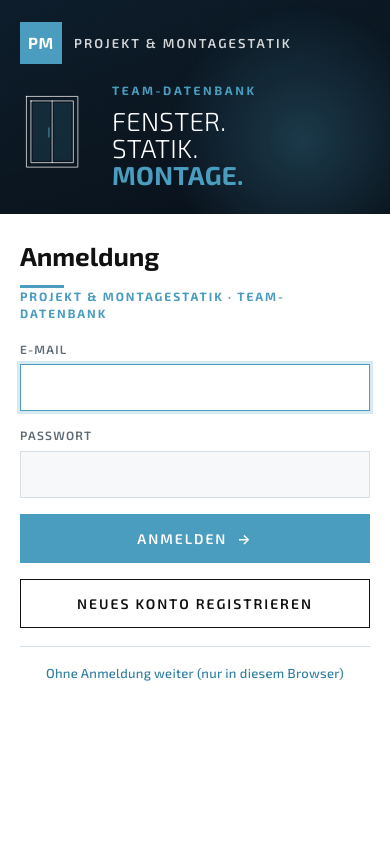
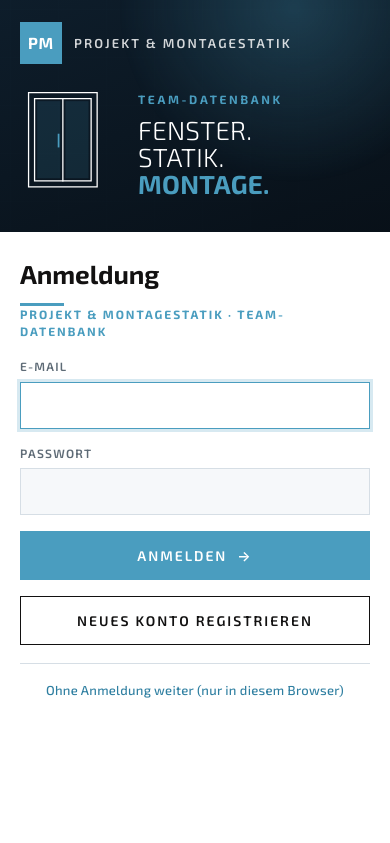
Before and after one commit to nikolaplaninic-niktos/schnitt-konfigurator, a plain HTML site: page index.html in a window 390 px wide. Shown: the top 843 px of the page. Drawn offline with nearby package versions, Linux system fonts and the light colour scheme.

Commit message:
Anmeldemaske mobil: Kopfbereich sichtbar animiert (Einfahren, größeres Fenster, Raster-Drift)
Co-Authored-By: Claude Opus 5.5 <noreply@anthropic.com>

```diff
--- a/index.html
+++ b/index.html
@@ -68,6 +68,8 @@ form{display:flex;flex-direction:column}
   background:linear-gradient(160deg,rgba(14,30,44,.9),rgba(8,16,24,.96)),linear-gradient(90deg,rgba(74,157,191,.09) 1px,transparent 1px) 0 0/48px 48px,linear-gradient(0deg,rgba(74,157,191,.09) 1px,transparent 1px) 0 0/48px 48px,#0B1620;
   clip-path:inset(0 100% 0 0);transition:clip-path 1s cubic-bezier(.77,0,.18,1)}
 .auth.in .authart{clip-path:inset(0 0 0 0)}
+.authart{animation:aaGrid 24s linear infinite}
+@keyframes aaGrid{to{background-position:0 0,48px 48px,48px 48px}}
 .authart::after{content:"";position:absolute;inset:auto -20% -40% auto;width:70%;aspect-ratio:1;background:radial-gradient(circle,rgba(74,157,191,.28),transparent 65%);animation:aaGlow 9s ease-in-out infinite alternate;pointer-events:none}
 @keyframes aaGlow{to{transform:translate(-18%,-14%) scale(1.15)}}
 .aa-top{display:flex;align-items:center;gap:12px;position:relative;z-index:1}
@@ -142,10 +144,14 @@ form{display:flex;flex-direction:column}
 .auth.out .authcard{transform:translateX(24px);opacity:0;transition:transform .45s ease,opacity .35s ease}
 @media (max-width:860px){
   .auth{grid-template-columns:1fr;grid-template-rows:auto 1fr}
-  .authart{padding:22px 20px 26px;gap:18px;clip-path:inset(0 0 100% 0)}
-  .auth.in .authart{clip-path:inset(0 0 0 0)}
-  .aa-mid{grid-template-columns:auto minmax(0,1fr);gap:20px}
-  .aa-win{width:72px}
+  .authart{padding:22px 20px 28px;gap:20px;clip-path:none;transform:translateY(-100%);transition:transform .8s cubic-bezier(.77,0,.18,1)}
+  .auth.in .authart{transform:none}
+  .auth.out .authart{clip-path:none;transform:translateY(-100%)}
+  .authart::after{inset:-60% -30% auto auto;width:90%}
+  .aa-mid{grid-template-columns:auto minmax(0,1fr);gap:22px}
+  .aa-win{width:96px}
+  .aa-win .ln{stroke-width:3}.aa-win .ln.sj{stroke-width:4}
+  .aa-top{opacity:0}.auth.in .aa-top{animation:aaRise .6s ease forwards .35s}
   .aa-win .tx,.aa-win .dim{display:none}
   .aa-h{font-size:26px}.aa-sub,.aa-foot{display:none}.aa-eye{margin-bottom:8px}
   .authcard{justify-content:flex-start;padding:28px 20px 24px;max-width:520px}
```
